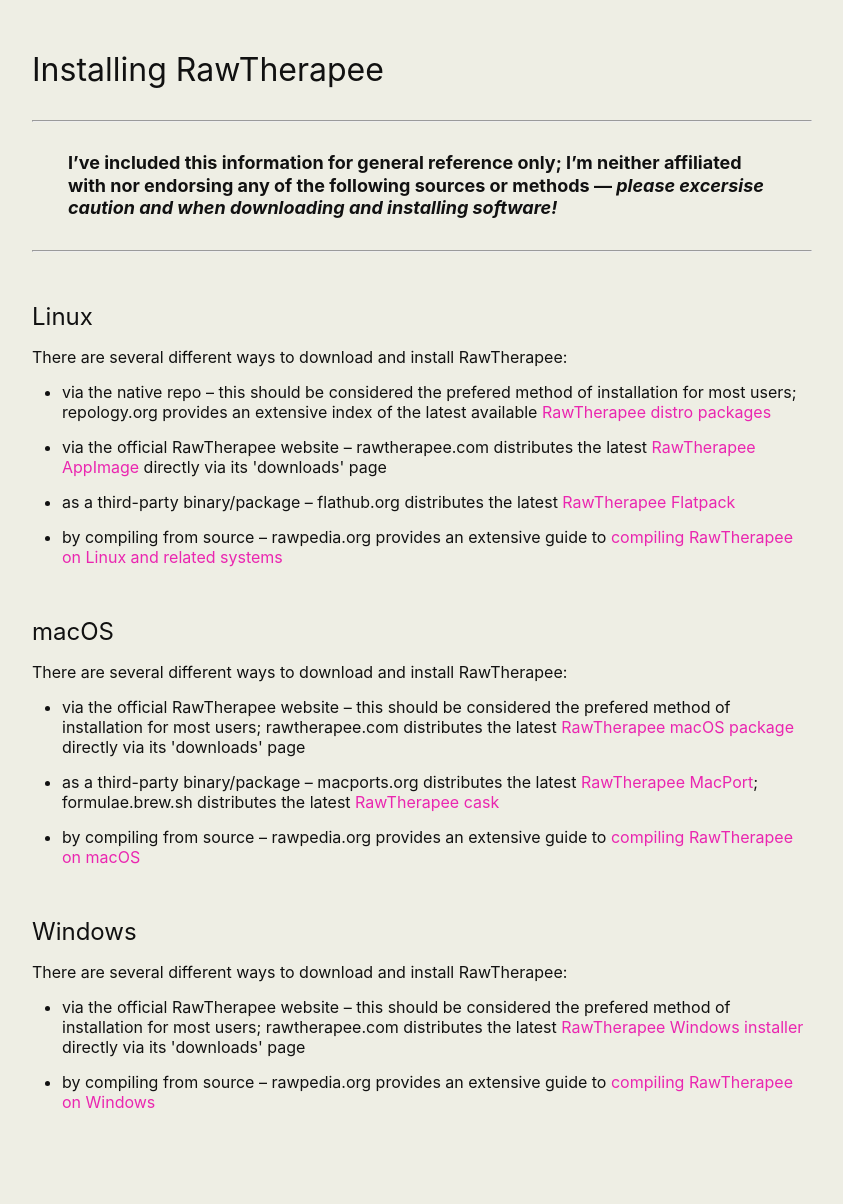
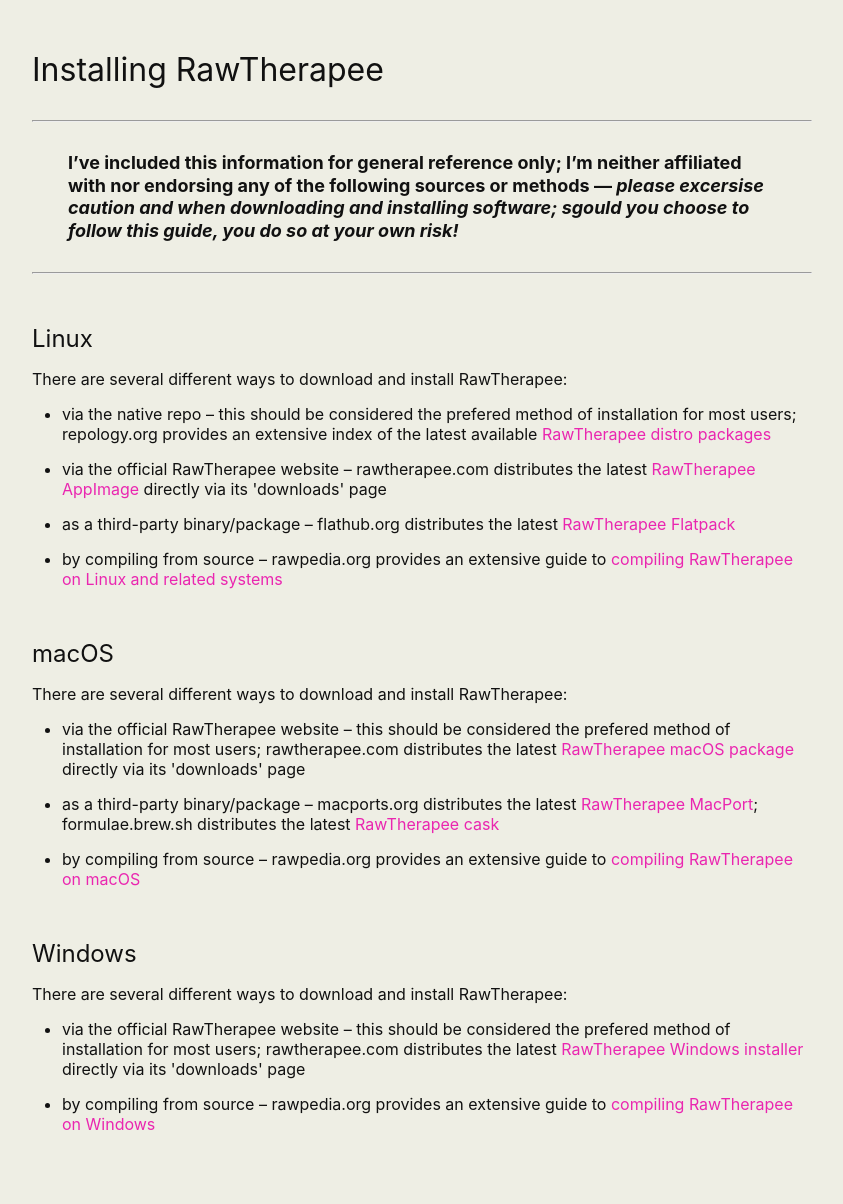
Before and after one commit to martbetz/martbetz.github.io, a Jekyll site: the page built from WIP/rtinstal.html, in a window 1280 px wide. Shown: the whole page, without its empty margins (218-1061 px from the left). Built offline with Jekyll 4.4.1, drawn with Linux system fonts in a browser that asks for light colours; before the commit the page ends 1182 px from its top, so only the background shows below that.

Commit message:
Update rtinstal.html

```diff
--- a/WIP/rtinstal.html
+++ b/WIP/rtinstal.html
@@ -20,7 +20,7 @@
 <font size="4">
 <div align="left">
 <span style="display:block; margin-left:2em; margin-right:2em">
-<b>I’ve included this information for general reference only; I’m neither affiliated with nor endorsing any of the following sources or methods&nbsp;— <i>please excersise caution and when downloading and installing software!</i></b>
+<b>I’ve included this information for general reference only; I’m neither affiliated with nor endorsing any of the following sources or methods&nbsp;— <i>please excersise caution and when downloading and installing software; sgould you choose to follow this guide, you do so at your own risk!</i></b>
 </span>
 </div>
 </font>
```
